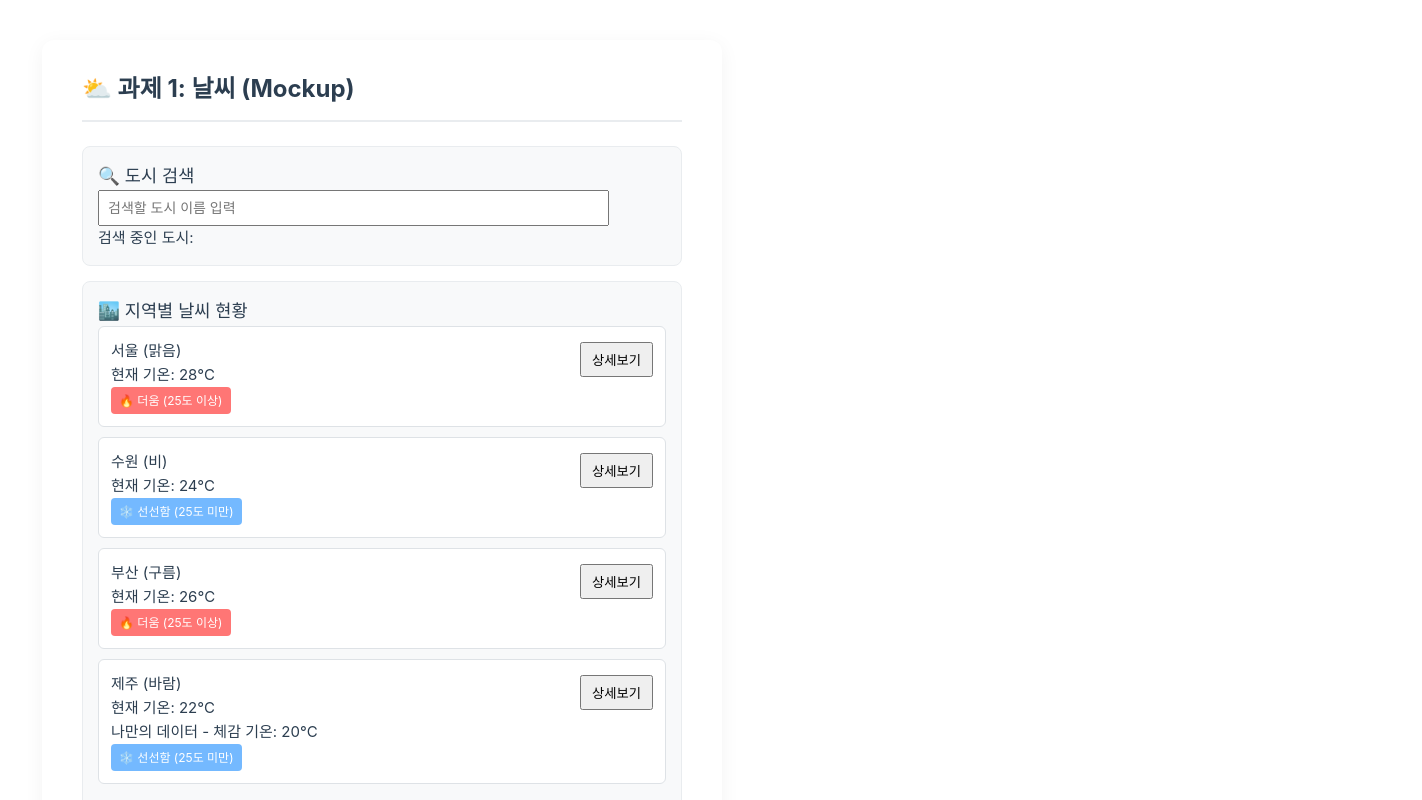
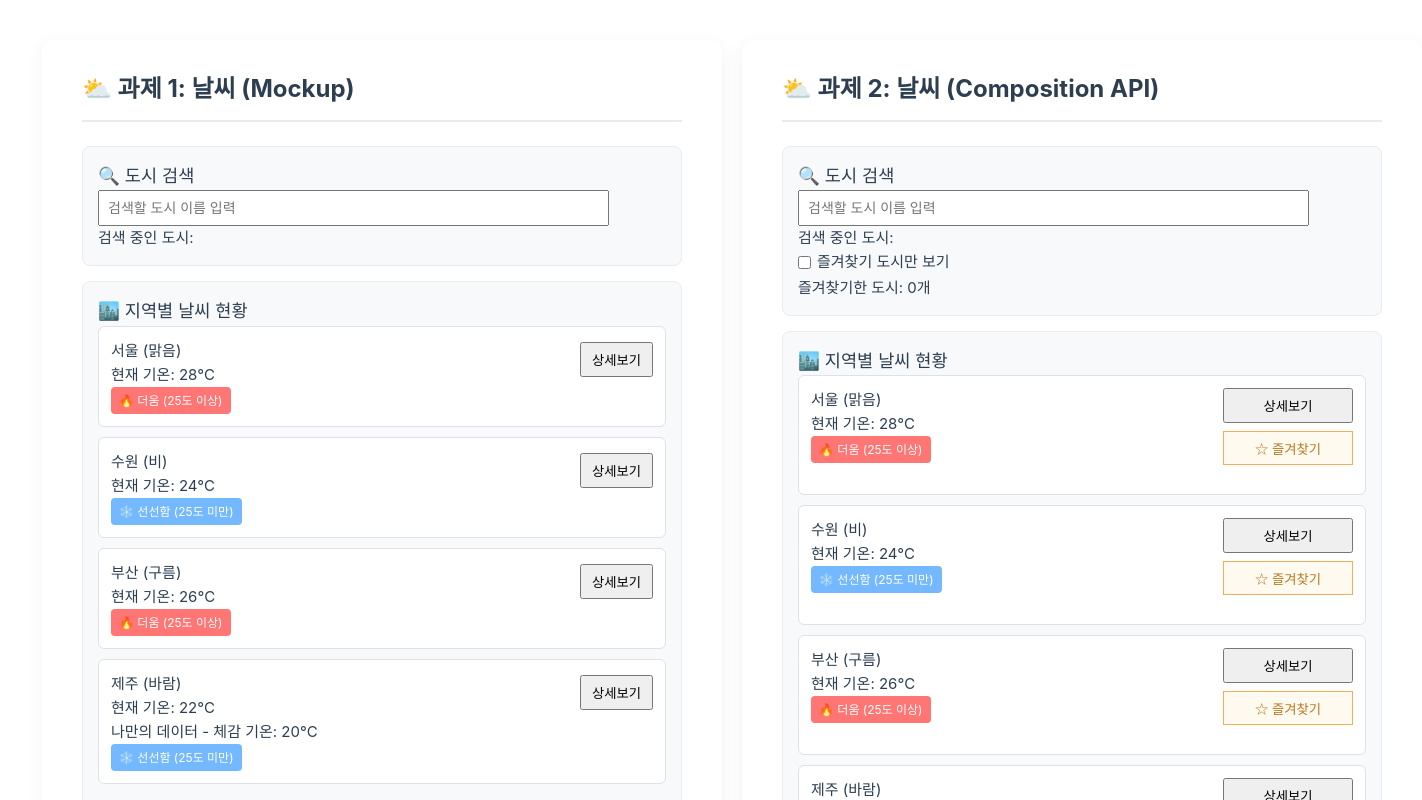
Before and after one commit to seokhyeoneeee/skala-vue, a Vue app: page / in a window 1280 px wide. Shown: the top 800 px of the page, 1422 px wide, since content can reach past the window. Built offline with nearby package versions, Linux system fonts and the light colour scheme.

Commit message:
feat: 과제 2 Composition API 적용

```diff
--- a/src/App.vue
+++ b/src/App.vue
@@ -1,5 +1,6 @@
 <script setup>
 import WeatherMockup from './components/exercise/WeatherMockup.vue'
+import WeatherComposition from './components/exercise/WeatherComposition.vue'
 </script>
 
 <template>
@@ -8,6 +9,11 @@ import WeatherMockup from './components/exercise/WeatherMockup.vue'
     <hr />
     <WeatherMockup />
   </div>
+  <div class="app-container">
+    <h1>⛅ 과제 2: 날씨 (Composition API)</h1>
+    <hr />
+    <WeatherComposition />
+  </div>
 </template>
 
 <style>
--- /dev/null
+++ b/src/components/exercise/WeatherComposition.vue
@@ -0,0 +1,167 @@
+<script setup>
+import { ref, computed, watch, watchEffect } from 'vue'
+
+const weatherList = ref([
+  { id: 'city_01', name: '서울', temp: 28, status: '맑음' },
+  { id: 'city_02', name: '수원', temp: 24, status: '비' },
+  { id: 'city_03', name: '부산', temp: 26, status: '구름' },
+  { id: 'city_04', name: '제주', temp: 22, status: '바람', feelsLike: 20 },
+])
+
+const searchQuery = ref('')
+const selectedCityInfo = ref('카드를 클릭하거나 검색해 보세요.')
+
+// 개인 추가 반응형 상태: 관심 도시 ID와 즐겨찾기 필터 상태를 관리합니다.
+const savedFavoriteCityIds = JSON.parse(window.localStorage.getItem('favoriteCityIds') || '[]')
+const favoriteCityIds = ref(savedFavoriteCityIds)
+const showFavoritesOnly = ref(false)
+
+const filteredWeatherList = computed(() => {
+  const query = searchQuery.value.trim()
+  let result = weatherList.value
+
+  if (query) {
+    result = result.filter((item) => item.name.includes(query))
+  }
+
+  if (showFavoritesOnly.value) {
+    result = result.filter((item) => favoriteCityIds.value.includes(item.id))
+  }
+
+  return result
+})
+
+// 개인 추가 Computed: 즐겨찾기로 등록된 도시 수를 계산합니다.
+const favoriteCount = computed(() => favoriteCityIds.value.length)
+
+watch(selectedCityInfo, (newInfo) => {
+  console.log(`[watch] 선택 상태가 변경되었습니다: ${newInfo}`)
+})
+
+// 개인 추가 Watcher: 즐겨찾기가 변경될 때 브라우저에 저장합니다.
+watch(
+  favoriteCityIds,
+  (cityIds) => {
+    window.localStorage.setItem('favoriteCityIds', JSON.stringify(cityIds))
+    console.log(`[watch] 즐겨찾기 도시 ${cityIds.length}개 저장 완료`)
+  },
+  { deep: true },
+)
+
+watchEffect(() => {
+  console.log(`[watchEffect] 현재 검색어: ${searchQuery.value}`)
+})
+
+const showDetail = (cityName, status) => {
+  window.alert(`${cityName}의 현재 날씨는 [${status}] 상태입니다.`)
+}
+
+const toggleFavorite = (cityId) => {
+  favoriteCityIds.value = favoriteCityIds.value.includes(cityId)
+    ? favoriteCityIds.value.filter((id) => id !== cityId)
+    : [...favoriteCityIds.value, cityId]
+}
+</script>
+
+<template>
+  <div class="dashboard-wrapper">
+    <section class="search-box">
+      <h3>🔍 도시 검색</h3>
+      <input
+        type="text"
+        :value="searchQuery"
+        placeholder="검색할 도시 이름 입력"
+        @input="searchQuery = $event.target.value"
+      />
+      <p>
+        검색 중인 도시: <strong>{{ searchQuery }}</strong>
+      </p>
+      <label>
+        <input v-model="showFavoritesOnly" type="checkbox" />
+        즐겨찾기 도시만 보기
+      </label>
+      <p>즐겨찾기한 도시: {{ favoriteCount }}개</p>
+    </section>
+
+    <section class="list-box">
+      <h3>🏙️ 지역별 날씨 현황</h3>
+
+      <div
+        v-for="item in filteredWeatherList"
+        :key="item.id"
+        class="weather-card"
+        @click="selectedCityInfo = `${item.name}이 선택되었습니다.`"
+      >
+        <h4>{{ item.name }} ({{ item.status }})</h4>
+        <p>현재 기온: {{ item.temp }}°C</p>
+
+        <span v-if="item.temp >= 25" class="badge hot">🔥 더움 (25도 이상)</span>
+        <span v-else class="badge cool">❄️ 선선함 (25도 미만)</span>
+
+        <div class="card-actions">
+          <button class="btn-detail" @click.stop="showDetail(item.name, item.status)">
+            상세보기
+          </button>
+          <button class="favorite-button" @click.stop="toggleFavorite(item.id)">
+            {{ favoriteCityIds.includes(item.id) ? '★ 즐겨찾기 해제' : '☆ 즐겨찾기' }}
+          </button>
+        </div>
+      </div>
+
+      <p v-if="filteredWeatherList.length === 0" class="empty-message">
+        검색 결과와 일치하는 도시가 없습니다.
+      </p>
+    </section>
+
+    <div class="status-bar">{{ selectedCityInfo }}</div>
+  </div>
+</template>
+
+<style scoped>
+.search-box label {
+  display: inline-flex;
+  align-items: center;
+  gap: 6px;
+}
+
+.search-box label input {
+  width: auto;
+}
+
+.empty-message {
+  padding: 10px 0;
+  color: #e74c3c;
+  text-align: center;
+}
+
+.favorite-button {
+  color: #b7791f;
+  background: #fffaf0;
+  border: 1px solid #f6ad55;
+}
+
+.list-box .weather-card {
+  box-sizing: border-box;
+  min-height: 120px;
+  padding-right: 155px;
+}
+
+.card-actions {
+  position: absolute;
+  top: 12px;
+  right: 12px;
+  display: flex;
+  flex-direction: column;
+  gap: 8px;
+  width: 130px;
+}
+
+.card-actions button {
+  position: static;
+  box-sizing: border-box;
+  width: 100%;
+  min-height: 34px;
+  margin: 0;
+  padding: 6px 10px;
+}
+</style>
```
